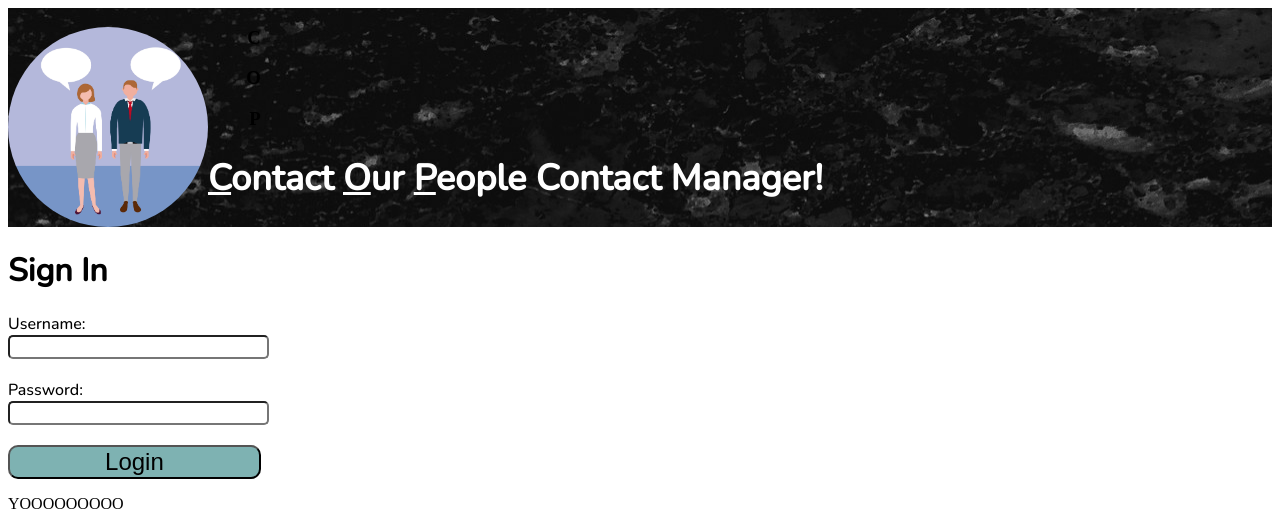
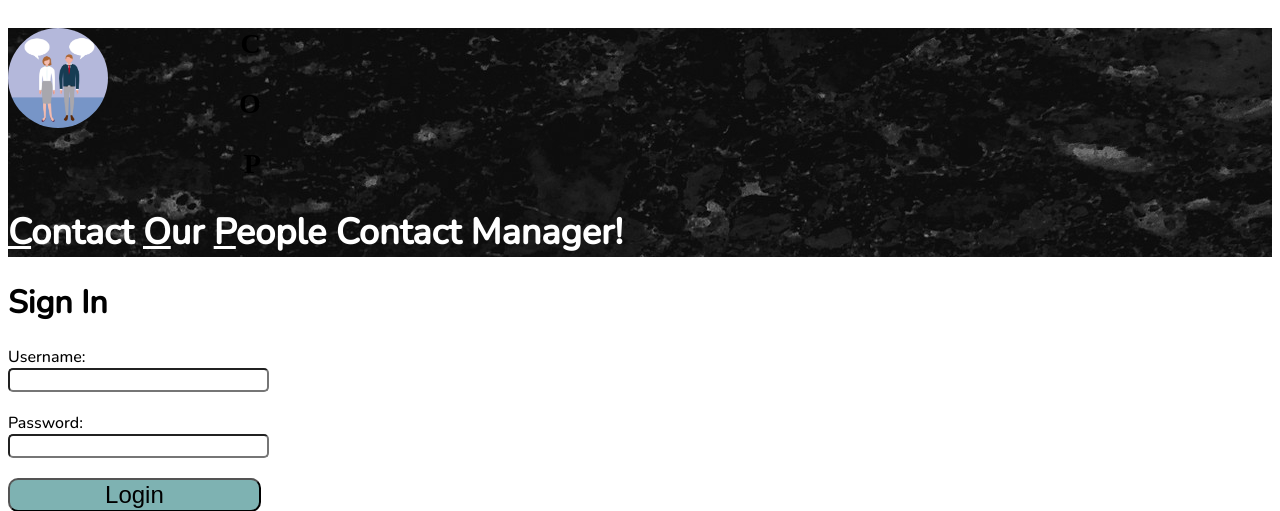
Before and after one commit to proj1-team6-cop4331/lamp, a PHP site: page / in a window 1280 px wide. Shown: the top 511 px of the page. Run offline with PHP 8.4, Linux system fonts and the light colour scheme.

Commit message:
1. Fixed URL for banner background 2. Resized logo image and text

```diff
--- a/html/css/login.css
+++ b/html/css/login.css
@@ -5,8 +5,7 @@ h1, label, #submitButton {
 #head-bar {
     width: 100%;
     height: 20%;
-    display: inline-block;
-    background: url("lamp-cop4331.skyclo.dev/images/black-marble-natural-pattern-background-abstract-black-white.jpg") repeat;
+    background: url("https://lamp-cop4331.skyclo.dev/images/black-marble-natural-pattern-background-abstract-black-white.jpg") repeat;
 }
 
 #corner-logo {
@@ -14,14 +13,15 @@ h1, label, #submitButton {
 }
 
 #logo {
-    width: 200px;
-    height: 200px;
+    width: 100px;
+    height: 100px;
     float: left;
     border-radius: 50%;
 }
 
 .logo-text {
     text-align: right;
+    font-size: 28px;
 }
 
 #brand-container {
```
